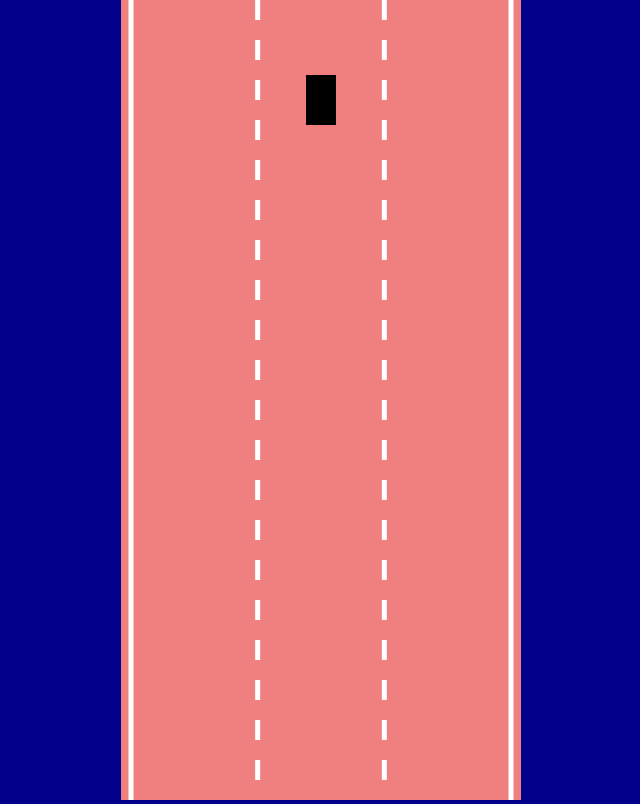
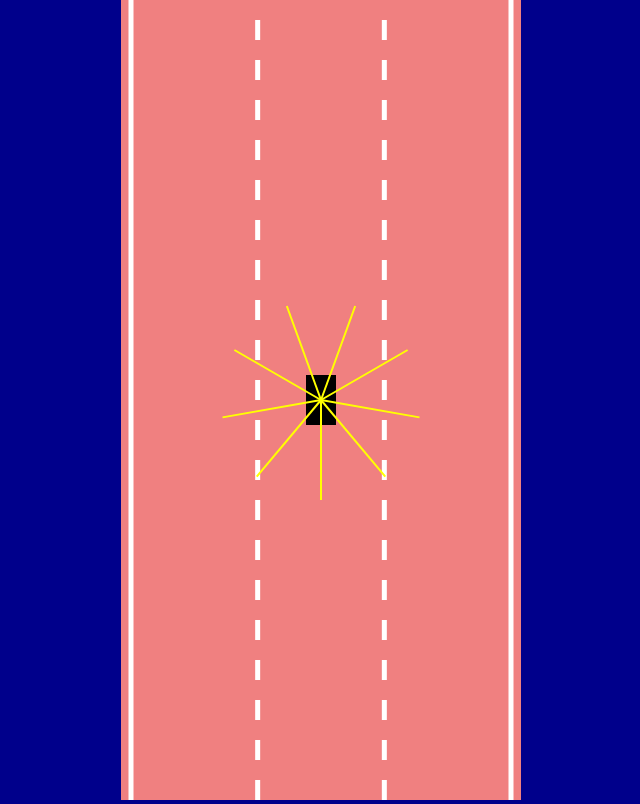
Before and after one commit to tomasort/SelfDrivingCar, a plain HTML site: page index.html in a window 1280 px wide. Shown: the whole page, without its empty margins (319-959 px from the left). Drawn offline with Linux system fonts and the light colour scheme.

Commit message:
adding sensors and improving movility

```diff
--- a/car.js
+++ b/car.js
@@ -15,6 +15,7 @@ class Car {
 
         this.maxVelocity = 2;
         this.friction = 0.05;
+        this.sensor = new Sensors(this);
     }
 
     #move(){
@@ -40,9 +41,10 @@ class Car {
         if(Math.abs(this.velocity) < this.friction){
             this.velocity = 0;
         }
+
+        // Turns
         if(this.velocity != 0){
             const flip = this.velocity > 0 ? 1 : -1;
-            // Turns
             if (this.controls.right){
                 this.angle -= flip * 0.03;
             }
@@ -57,6 +59,7 @@ class Car {
 
     update(){
         this.#move();
+        this.sensor.update();
     }
 
     draw(ctx){
@@ -67,6 +70,8 @@ class Car {
         ctx.beginPath();
         ctx.rect(-this.width/2, -this.height/2, this.width, this.height);
         ctx.fill();
+        ctx.restore();
+        this.sensor.draw(ctx);
     }
 
 }
--- a/index.html
+++ b/index.html
@@ -5,6 +5,8 @@
 </head>
 <body>
     <canvas id="gameCanvas"></canvas>
+    <script src="utils.js"></script>
+    <script src="sensors.js"></script>
     <script src="road.js"></script>
     <script src="controls.js"></script>
     <script src="car.js"></script>
--- a/main.js
+++ b/main.js
@@ -11,7 +11,11 @@ function animate(){
     car.update();
 
     canvas.height = window.innerHeight;
+
+    ctx.save();
+    ctx.translate(0, -car.y + canvas.height/2);
     road.draw(ctx);
     car.draw(ctx);
+    ctx.restore();
     requestAnimationFrame(animate);
 }
--- a/road.js
+++ b/road.js
@@ -10,6 +10,28 @@ class Road{
         const infinity = 100000;
         this.top = -infinity;
         this.bottom = +infinity;
+
+        const topLeft = {
+            x: this.left,
+            y: this.top
+        };
+        const topRight = {
+            x: this.right,
+            y: this.top
+        };
+        const bottomLeft = {
+            x: this.left,
+            y: this.bottom
+        };
+        const bottomRight = {
+            x: this.right,
+            y: this.bottom
+        };
+
+        this.border = [
+            [topLeft, bottomLeft],
+            [topRight, bottomRight]
+        ];
     }
 
     getLaneCenter(laneNumber){
@@ -23,17 +45,20 @@ class Road{
 
         // Draw the lanes
         let laneWidth = this.width / this.lanes;
-        for (let i = 0; i <= this.lanes; i++){
-            if (i > 0 && i < this.lanes){
-                ctx.setLineDash([20, 20]);
-            }else{
-                ctx.setLineDash([]);
-            }
+        for (let i = 1; i < this.lanes; i++){
+            ctx.setLineDash([20, 20]);
             ctx.beginPath();
             ctx.moveTo(this.left + i*laneWidth, this.top);
             ctx.lineTo(this.left + i*laneWidth, this.bottom);
             ctx.stroke();
         }
+        ctx.setLineDash([]);
+        this.border.forEach(border => {
+            ctx.beginPath();
+            ctx.moveTo(border[0].x, border[0].y);
+            ctx.lineTo(border[1].x, border[1].y);
+            ctx.stroke();
+        });
     }
 
 }
--- /dev/null
+++ b/sensors.js
@@ -0,0 +1,40 @@
+class Sensors{
+
+    constructor(car){
+        this.car = car;
+        this.rayCount=10;
+        this.rayReach = 100;
+        this.raySpread = 2 * Math.PI;
+
+        this.rays = [];
+    }
+
+    draw(ctx){
+        for(let i = 0; i < this.rayCount; i++){
+            ctx.beginPath();
+            ctx.lineWidth = 2;
+            ctx.strokeStyle = "yellow";
+            ctx.moveTo(this.rays[i][0].x, this.rays[i][0].y);
+            ctx.lineTo(this.rays[i][1].x, this.rays[i][1].y);
+            ctx.stroke();
+        }
+    }
+
+    update(){
+        this.rays = [];
+        for (let i = 0; i < this.rayCount; i++){
+            const rayAngle = lerp(this.raySpread/2, -this.raySpread/2, i/(this.rayCount-1)) + this.car.angle;
+            const start = {
+                x: this.car.x,
+                y: this.car.y
+            };
+            const end = {
+                x: this.car.x - Math.sin(rayAngle) * this.rayReach,
+                y: this.car.y - Math.cos(rayAngle) * this.rayReach
+            };
+
+            this.rays.push([start, end]);
+        }
+
+    }
+}
--- /dev/null
+++ b/utils.js
@@ -0,0 +1,3 @@
+function lerp(A, B, t){
+    return A+(B-A)*t;
+}
```
